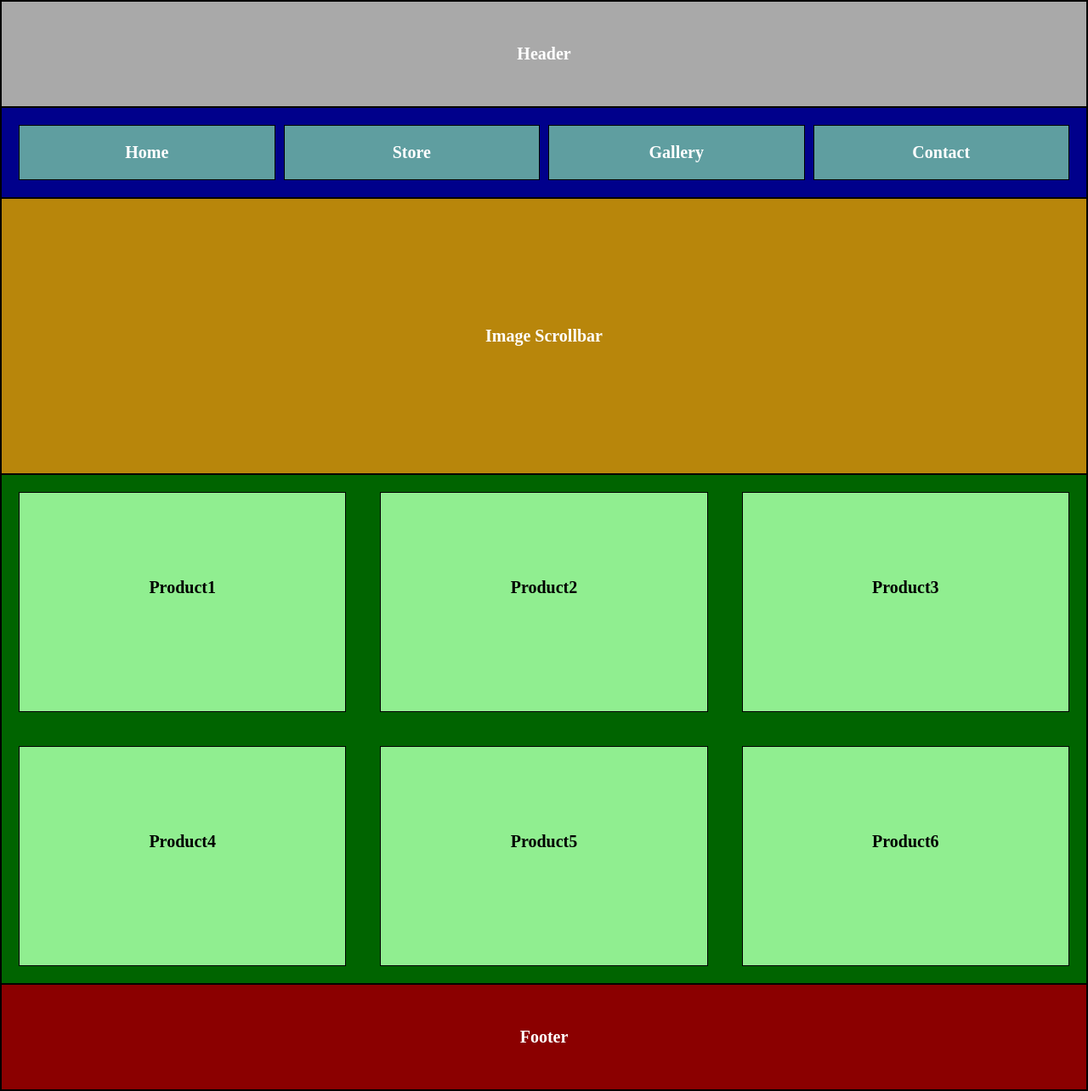
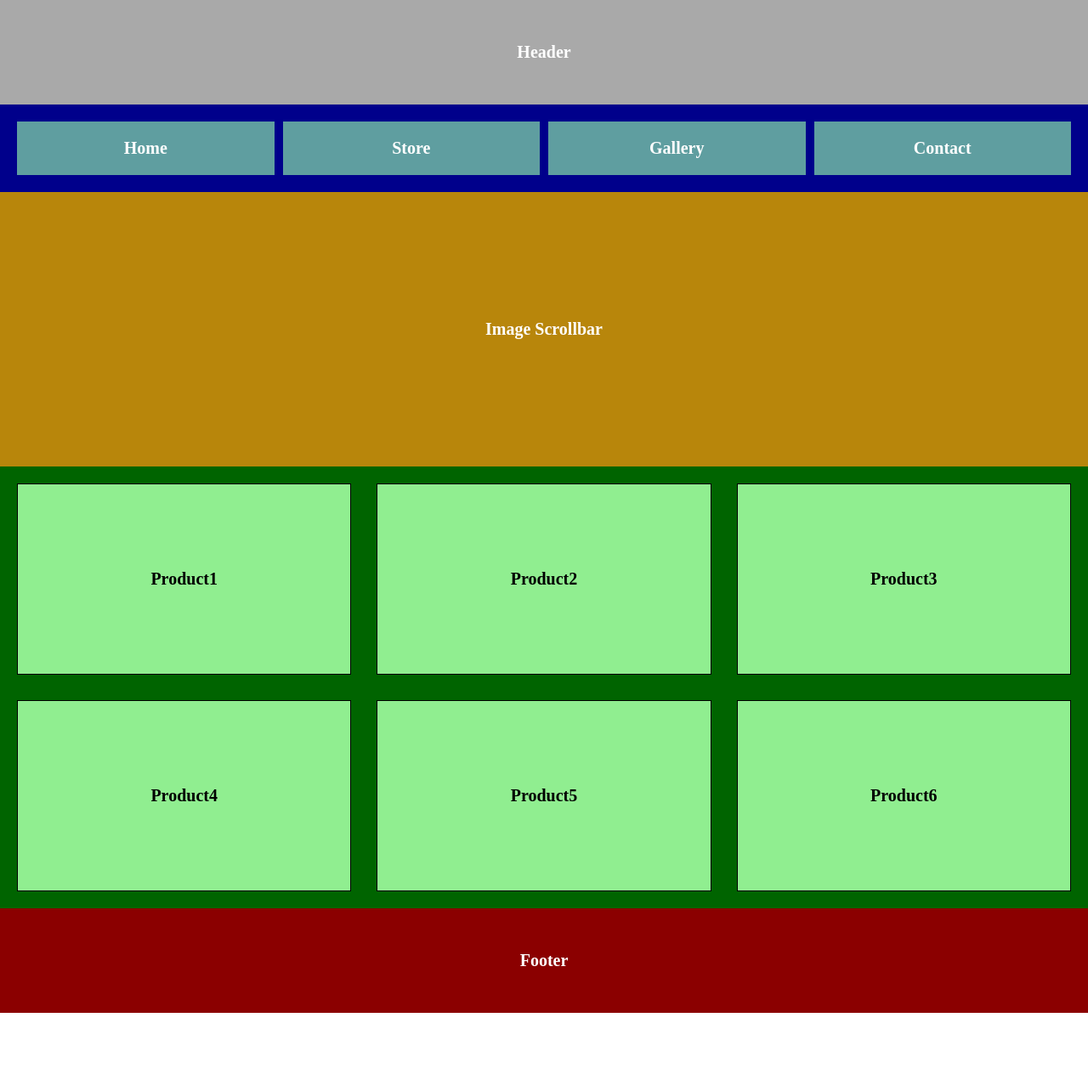
Before and after one commit to Guru-404/CSS-Grid, a plain HTML site: page Layout2/index.html in a window 1280 px wide. Shown: the whole page at 85% size. After the commit the page ends 1192 px from the top, so only its background shows below. Drawn offline with Linux system fonts and the light colour scheme.

Commit message:
[Update] layout 2

```diff
--- a/Layout1/style.css
+++ b/Layout1/style.css
@@ -1,6 +1,8 @@
 body {
   color: white;
   text-align: center;
+  font-size: 25px;
+  font-weight: bold;
   margin: 0;
 }
 
@@ -21,9 +23,6 @@ article,
 footer {
   /* border: 1px solid black; */
   padding: 20px;
-  text-align: center;
-  font-size: 25px;
-  font-weight: bold;
 }
 
 header {
--- a/Layout2/style.css
+++ b/Layout2/style.css
@@ -8,30 +8,31 @@ body {
 
 #container {
   display: grid;
-  grid-template-columns: repeat(8, 1fr);
-  grid-template-rows: repeat(12, minmax(100px, auto));
+  grid-template-columns: 1fr;
+  grid-template-rows: repeat(5, 1fr);
   max-width: 100vw;
+  height: 100vh;
   margin: 0 auto;
-  border: 1px solid black;
+  /* border: 1px solid black; */
 }
 
-header,
+/* header,
 nav,
 section,
 article,
 footer {
   border: 1px solid black;
-}
+} */
 
 header,
 footer {
-  padding: 50px;
+  padding: 50px 0px;
 }
 
 header {
   background-color: darkgray;
-  grid-column: 1/9;
-  grid-row: 1/2;
+  grid-column: 1;
+  grid-row: 1;
 }
 
 nav {
@@ -39,32 +40,33 @@ nav {
   grid-template-columns: repeat(4, 1fr);
   grid-gap: 10px;
   background-color: darkblue;
-  grid-column: 1/9;
-  grid-row: 2/3;
+  grid-column: 1;
+  grid-row: 2;
   padding: 20px;
 }
 
 nav div {
-  padding: 20px;
-  border: 1px solid black;
+  padding: 20px 0px;
+  /* border: 1px solid black; */
   background-color: cadetblue;
 }
 
 section {
   background-color: darkgoldenrod;
-  grid-column: 1/9;
-  grid-row: 3/6;
+  grid-column: 1;
+  grid-row: 3;
   padding: 150px;
 }
 
 article {
   background-color: darkgreen;
+  grid-column: 1;
+  grid-row: 4;
+  padding: 20px;
   display: grid;
   grid-template-columns: repeat(3, 1fr);
-  grid-gap: 40px;
-  grid-column: 1/9;
-  grid-row: 6/12;
-  padding: 20px;
+  grid-gap: 30px;
+  justify-content: center;
 }
 
 article div {
@@ -75,6 +77,6 @@ article div {
 }
 footer {
   background-color: darkred;
-  grid-column: 1/9;
-  grid-row: 12/13;
+  grid-column: 1;
+  grid-row: 5;
 }
```
